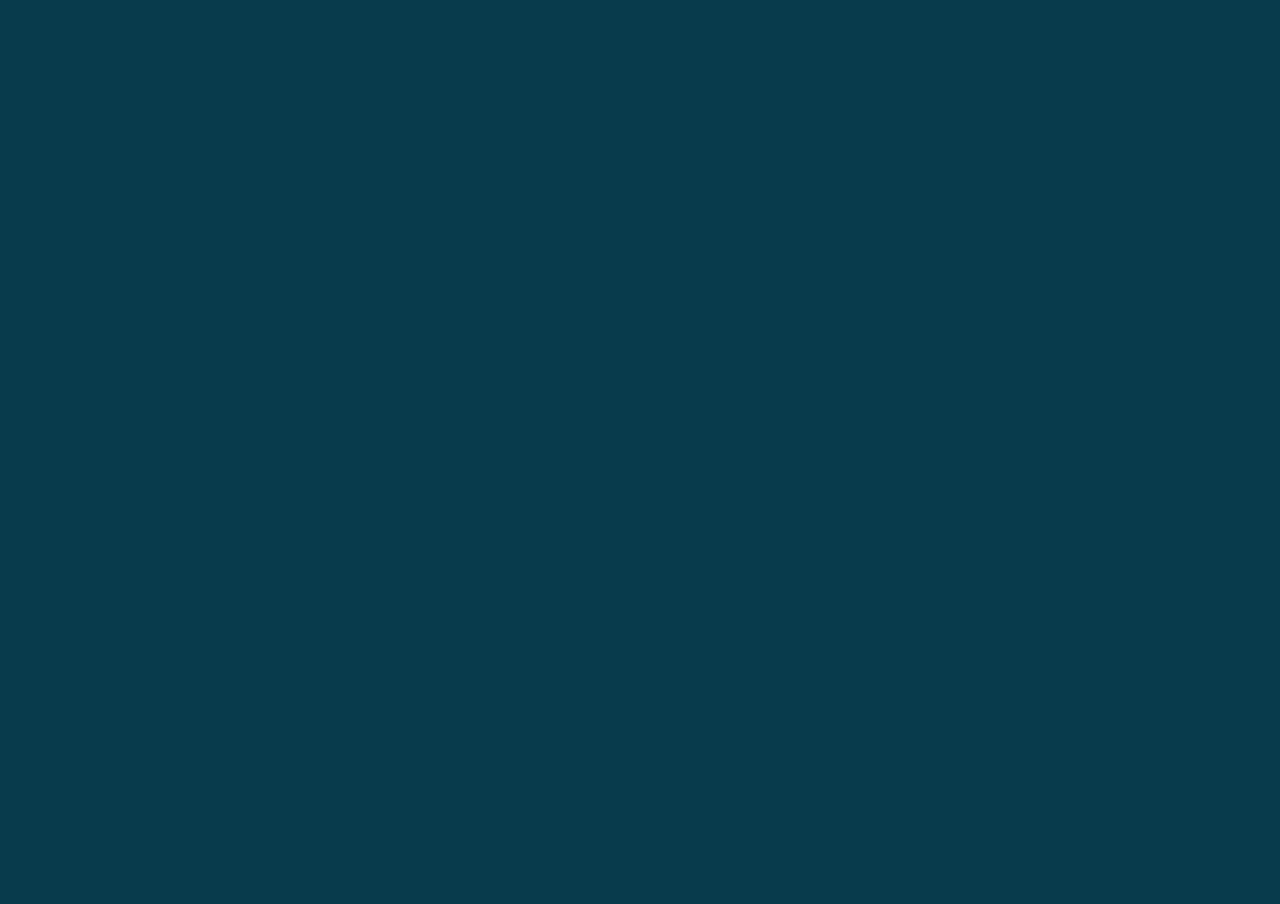
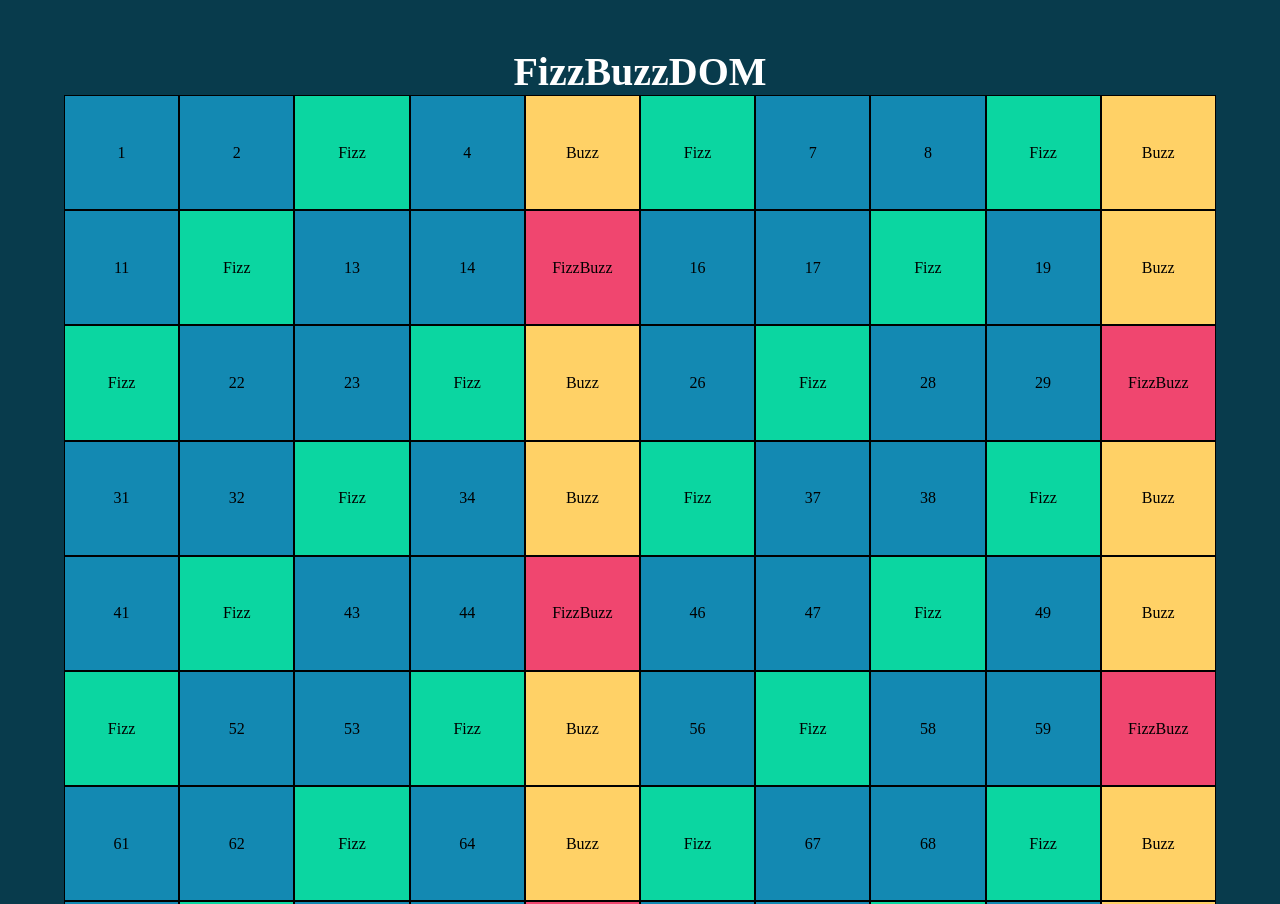
Before and after one commit to PapiMatteo/js-fizzbuzz, a plain HTML site: page index.html in a window 1280 px wide. Shown: the top 904 px of the page. Before the commit the page ends 800 px from the top, so only its background shows below. Drawn offline with Linux system fonts and the light colour scheme.

Commit message:
add: js and css completed

```diff
--- a/css/style.css
+++ b/css/style.css
@@ -6,6 +6,17 @@
 
 body {
     background-color: #083b4c;
+}
+
+.container {
+    width: 90%;
+    margin: 3rem auto;
+}
+
+.title {
+    text-align: center;
+    font-size: 2.5rem;
+    color: white;
 }
 
 .row {
@@ -21,3 +32,19 @@ body {
     justify-content: center;
     align-items: center;
 }
+
+.normal {
+    background-color: #1389b2;
+}
+
+.fizz {
+    background-color: #0bd6a1;
+}
+
+.buzz {
+    background-color: #ffd166;
+}
+
+.fizz-buzz {
+    background-color: #f0466f;
+}
--- a/index.html
+++ b/index.html
@@ -8,8 +8,14 @@
     <link rel="stylesheet" href="css/style.css">
 </head>
 <body>
+    <div class="container">
+        <h1 class="title">FizzBuzzDOM</h1>
 
+        <div class="row">
 
+        </div>
+
+    </div>
 
     <!-- JS Script -->
     <script src="js/script.js"></script>
--- a/js/script.js
+++ b/js/script.js
@@ -0,0 +1,28 @@
+const rowElem  = document.querySelector(".row");
+let gridString = "";
+
+for (i = 1; i <= 100; i++) {
+
+    let result;
+    let resultString;
+
+    if (i % 3 === 0 && i % 5 === 0) {
+        result = "fizz-buzz"
+        resultString = "FizzBuzz"
+    } else if (i % 5 === 0) {
+        result = "buzz"
+        resultString = "Buzz"
+    } else if(i % 3 === 0) {
+        result = "fizz"
+        resultString = "Fizz"
+    } else {
+        result = "normal"
+        resultString = i
+    }
+    console.log(i, result, resultString)
+
+    gridString += `<div class = "square ${result}">${resultString}</div>`
+
+}
+
+rowElem.innerHTML = gridString;
```
